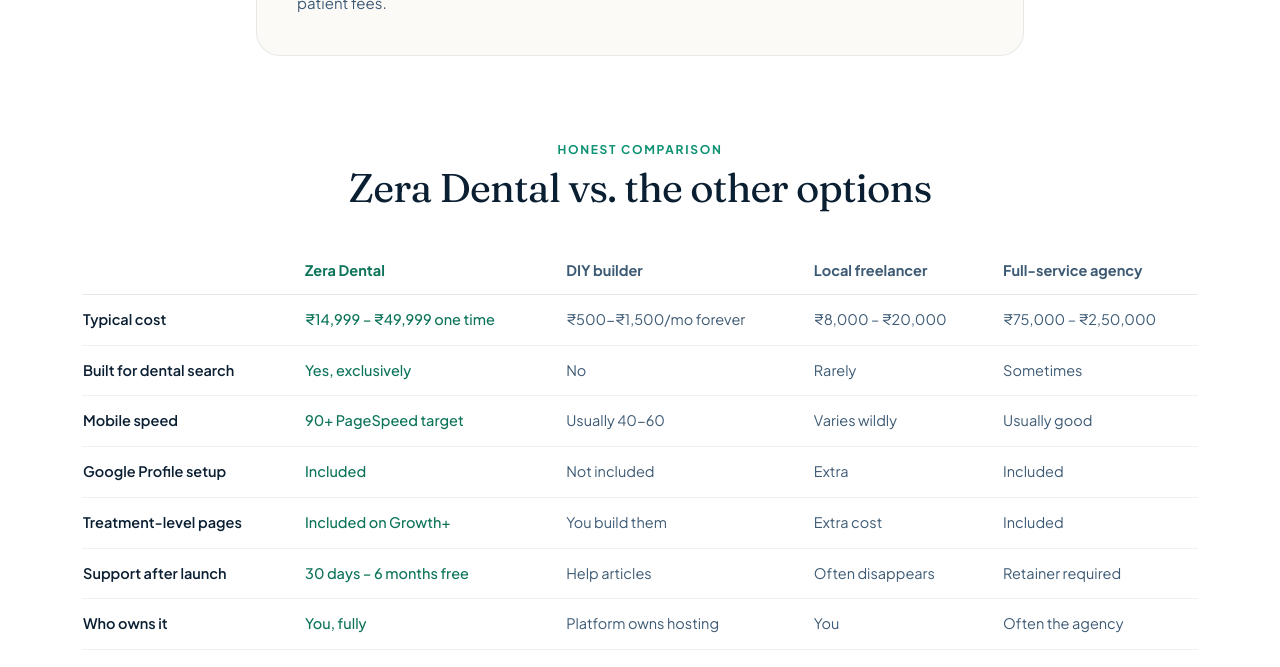
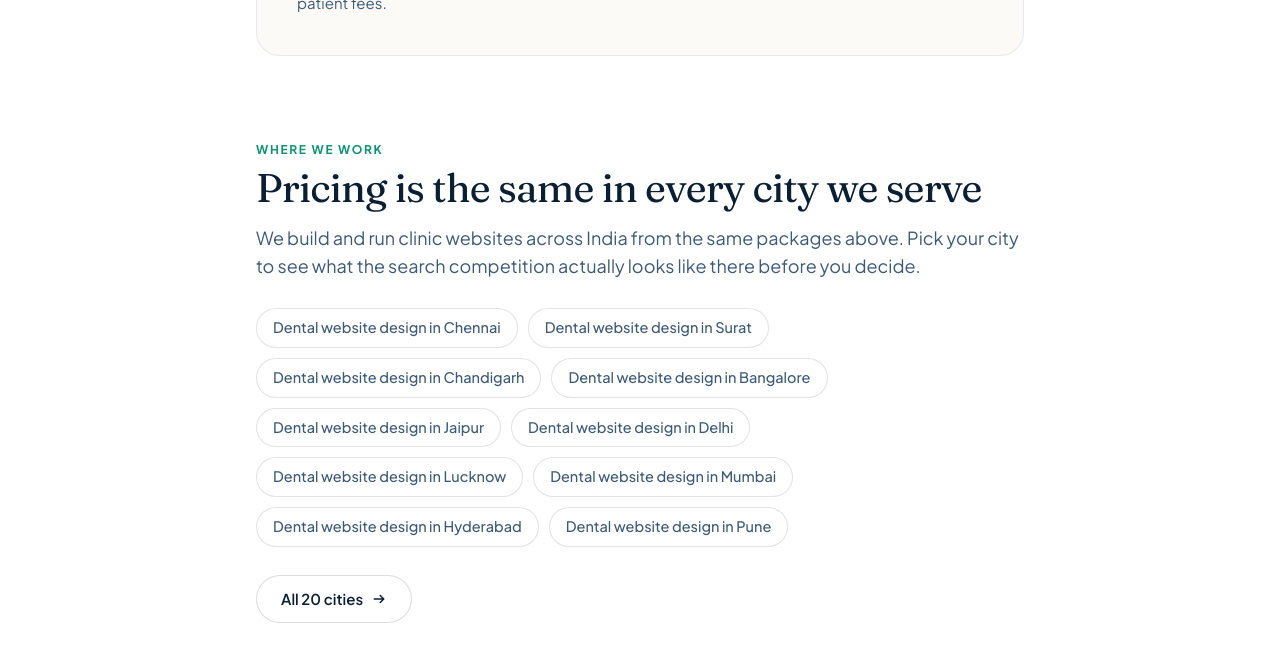
Before and after one commit to zeradental3585-dotcom/zeradental, a Next.js app: page /pricing in a window 1280 px wide. Shown: the part 2860-3527 px from the top of the page. Built offline with nearby package versions, Linux system fonts and the light colour scheme; no server answers.

Commit message:
Pricing links to the city pages that earn most of our organic clicks

```diff
--- a/app/pricing/page.tsx
+++ b/app/pricing/page.tsx
@@ -5,6 +5,13 @@
 import { CheckList, CTABand, FAQ } from '@/components/Sections';
 import { WhatsAppIcon, Arrow } from '@/components/Icons';
 import { JsonLd, breadcrumbSchema, faqSchema } from '@/components/JsonLd';
+import { CITIES } from '@/lib/cities';
+
+/** Ordered by actual organic clicks in Search Console, strongest performers first. */
+const CITY_ORDER = ['chennai', 'surat', 'chandigarh', 'bangalore', 'jaipur', 'delhi', 'lucknow', 'mumbai', 'hyderabad', 'pune'];
+const PRICING_CITIES = CITY_ORDER
+  .map((slug) => CITIES.find((c) => c.slug === slug))
+  .filter((c): c is (typeof CITIES)[number] => Boolean(c));
 
 export const metadata: Metadata = {
   title: { absolute: 'Dental Website Cost in India 2026 — ₹14,999 to ₹49,999' },
@@ -148,6 +155,33 @@
         </div>
       </section>
 
+      {/* CITY PAGES — internal links from a page-1 URL to the city pages that
+          already earn most of our organic clicks but sit on pages 3-6. Order is
+          by real GSC click performance, strongest first. */}
+      <section className="wrap my-20">
+        <div className="mx-auto max-w-3xl">
+          <span className="eyebrow">Where we work</span>
+          <h2 className="h2 mt-2">Pricing is the same in every city we serve</h2>
+          <p className="lede mt-4">
+            We build and run clinic websites across India from the same packages above. Pick your city to see what the
+            search competition actually looks like there before you decide.
+          </p>
+          <ul className="mt-7 flex flex-wrap gap-2.5">
+            {PRICING_CITIES.map((c) => (
+              <li key={c.slug}>
+                <Link
+                  href={`/dental-website-design/${c.slug}`}
+                  className="inline-block rounded-full border border-ink/[.12] bg-white px-4 py-2 text-[14.5px] font-medium text-ink-500 transition-colors hover:border-mint-300 hover:text-mint-700"
+                >
+                  Dental website design in {c.name}
+                </Link>
+              </li>
+            ))}
+          </ul>
+          <Link href="/locations" className="btn-ghost mt-7">All 20 cities <Arrow className="h-4 w-4" /></Link>
+        </div>
+      </section>
+
       {/* COMPARISON */}
       <section className="wrap my-20">
         <div className="mx-auto max-w-2xl text-center">
```
